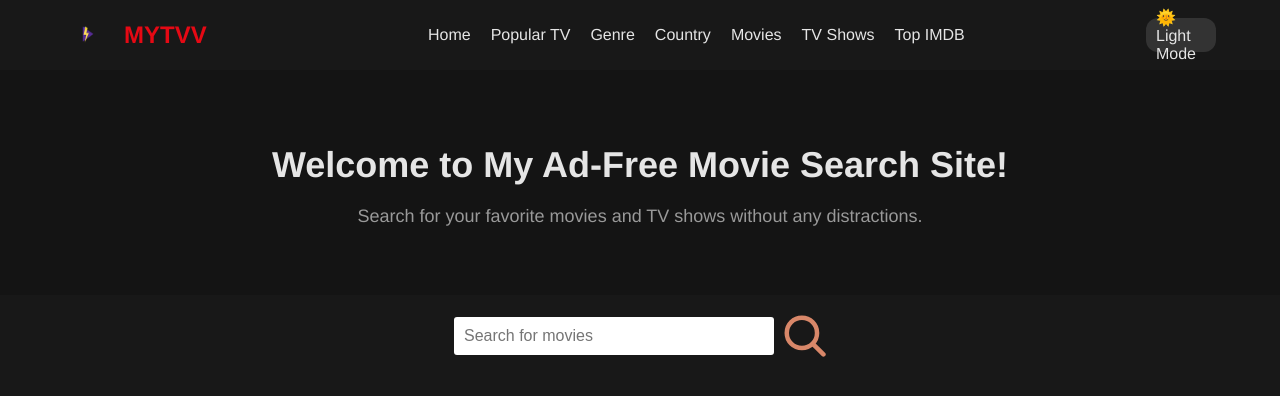
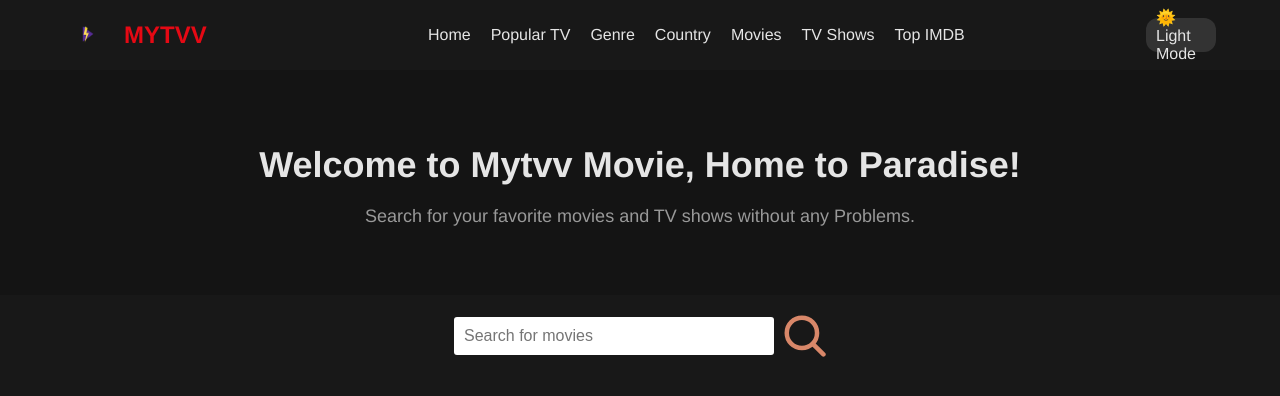
Before and after one commit to prinzeval/IMBD_REACT, a React (Vite) app: page / in a window 1280 px wide. Shown: the top 396 px of the page. Built offline with nearby package versions, Linux system fonts and the light colour scheme.

Commit message:
added .env

```diff
--- a/src/components/Welcome.jsx
+++ b/src/components/Welcome.jsx
@@ -3,8 +3,8 @@
 const Welcome = () => {
   return (
     <div className="welcome">
-      <h1>Welcome to My Ad-Free Movie Search Site!</h1>
-      <p>Search for your favorite movies and TV shows without any distractions.</p>
+      <h1>Welcome to Mytvv Movie,   Home to Paradise!</h1>
+      <p>Search for your favorite movies and TV shows without any Problems.</p>
     </div>
   );
 };
--- a/src/containers/Home.jsx
+++ b/src/containers/Home.jsx
@@ -2,7 +2,7 @@
 import MovieCard from "../components/MovieCard";
 
 const API_URL = "https://api.themoviedb.org/3";
-const API_KEY = "95969af960b31cb5bde9e76e0a841cd4";
+const API_KEY = process.env.REACT_APP_TMDB_API_KEY;
 
 const Home = () => {
   const [trendingMovies, setTrendingMovies] = useState([]);
--- a/src/containers/MovieDetails.jsx
+++ b/src/containers/MovieDetails.jsx
@@ -136,7 +136,7 @@
 import Recommendations from "../components/Recommendations"; // Import Recommendations component
 
 const API_URL = "https://api.themoviedb.org/3/";
-const API_KEY = "95969af960b31cb5bde9e76e0a841cd4";
+const API_KEY = process.env.REACT_APP_TMDB_API_KEY;
 
 const MovieDetails = () => {
   const { id } = useParams();
--- a/src/containers/Search.jsx
+++ b/src/containers/Search.jsx
@@ -5,7 +5,7 @@
 import Welcome from "../components/Welcome"; // Import the new Welcome component
 
 const API_URL = "https://api.themoviedb.org/3/";
-const API_KEY = "95969af960b31cb5bde9e76e0a841cd4";
+const API_KEY = process.env.REACT_APP_TMDB_API_KEY;
 
 const Search = () => {
   const navigate = useNavigate();
```
Also changed, not shown: package.json (line endings or trailing spaces), src/App.css (line endings or trailing spaces), 1 other file (tests, documents, lock files or other folders).
